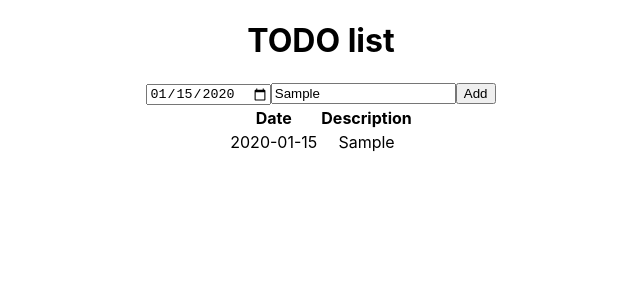
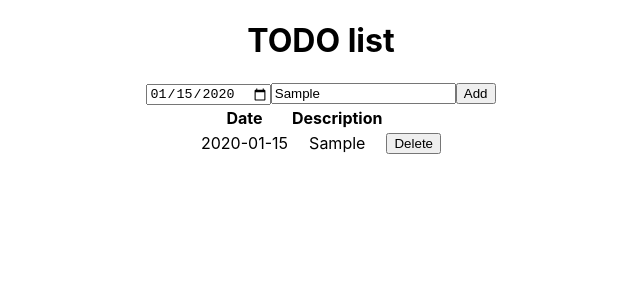
Before and after one commit to verneriheikkila/todolisttiko, a React (Create React App) app: page / in a window 1280 px wide. Both pictures are taken after typing "2020-01-15", "Sample" into the empty fields and a click on the input "Add". Shown: the top 300 px of the page, without its empty margins (319-959 px from the left). Built offline with nearby package versions, Linux system fonts and the light colour scheme.

Commit message:
tehtävä "todolist poisto toiminnolla" palautettu

```diff
--- a/src/components/Todolist.js
+++ b/src/components/Todolist.js
@@ -41,6 +41,19 @@ function Todolist() {
                         <tr key={index}>
                             <td>{todo.date}</td>
                             <td>{todo.description}</td>
+                            <td>
+                                <button
+                                    onClick={() =>
+                                        setTodos(
+                                            todos.filter(
+                                                (todo, i) => i !== index
+                                            )
+                                        )
+                                    }
+                                >
+                                    Delete
+                                </button>
+                            </td>
                         </tr>
                     ))}
                 </tbody>
@@ -49,4 +62,3 @@ function Todolist() {
     );
 }
 export default Todolist;
-//tehtävässä description ja pvm samaan olioon.
```
